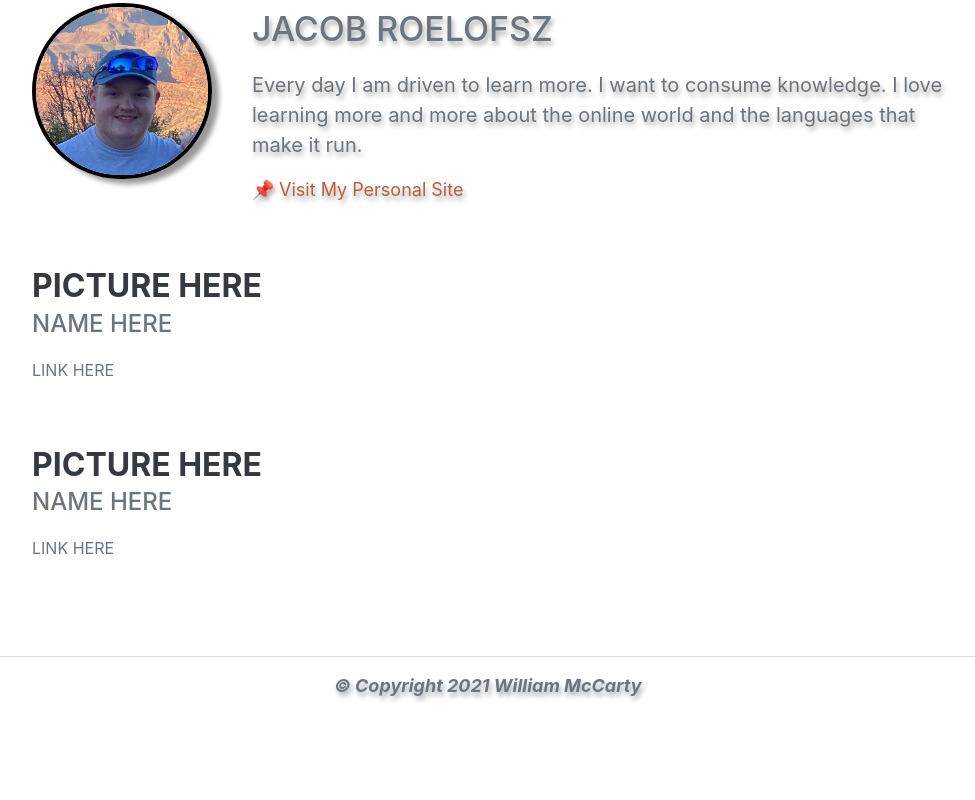
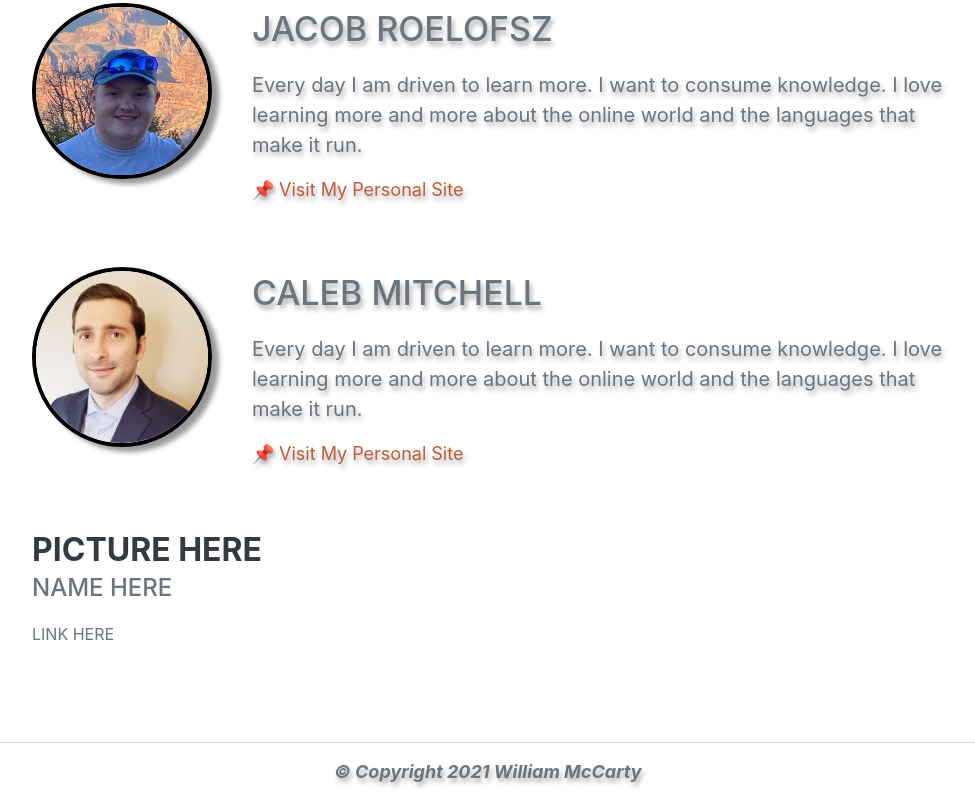
Before and after one commit to WilliamMcCarty/FED1PersonalSite, a plain HTML site: page FED1PersonalSite/links.html in a window 1280 px wide. Shown: the part 1308-2108 px from the top of the page, without its empty margins (288-1263 px from the left). Before the commit the page ends 2022 px from the top, so only its background shows below. Drawn offline with nearby package versions, Linux system fonts and the light colour scheme; a web font is replaced by a local one.

Commit message:
Added Caleb Mitchell to the links page

```diff
--- a/FED1PersonalSite/links.html
+++ b/FED1PersonalSite/links.html
@@ -82,9 +82,12 @@
                 </div>
                 <div class="d-flex flex-column flex-md-row justify-content-between mb-5">
                     <div class="flex-grow-1">
-                        <h3 class="mb-0">Picture Here</h3>
-                        <div class="subheading mb-3">Name Here</div>
-                        <p>LINK HERE</p>
+                        <h3 class="mb-0">
+                            <a href="http://c-mitchell.com/" target="_blank"><img class="thumb" src="images/classmates/calebmitchell.jpg" alt="Caleb Mitchell" title="Caleb Mitchell" /></a>
+                        </h3>
+                        <div class="subheading mb-3 classMemberName textShadow">Caleb Mitchell</div>
+                        <p class="classMemberBio textShadow">Every day I am driven to learn more. I want to consume knowledge. I love learning more and more about the online world and the languages that make it run.</p>
+                        <p><a href="http://c-mitchell.com//" target="_blank" class="classMemberLinks textShadow">&#128204; Visit My Personal Site</a></p>
                     </div>
                 </div>
                 <div class="d-flex flex-column flex-md-row justify-content-between">
```
Also changed, not shown: FED1PersonalSite/images/classmates/calebmitchell.jpg (added), 1 other file.
